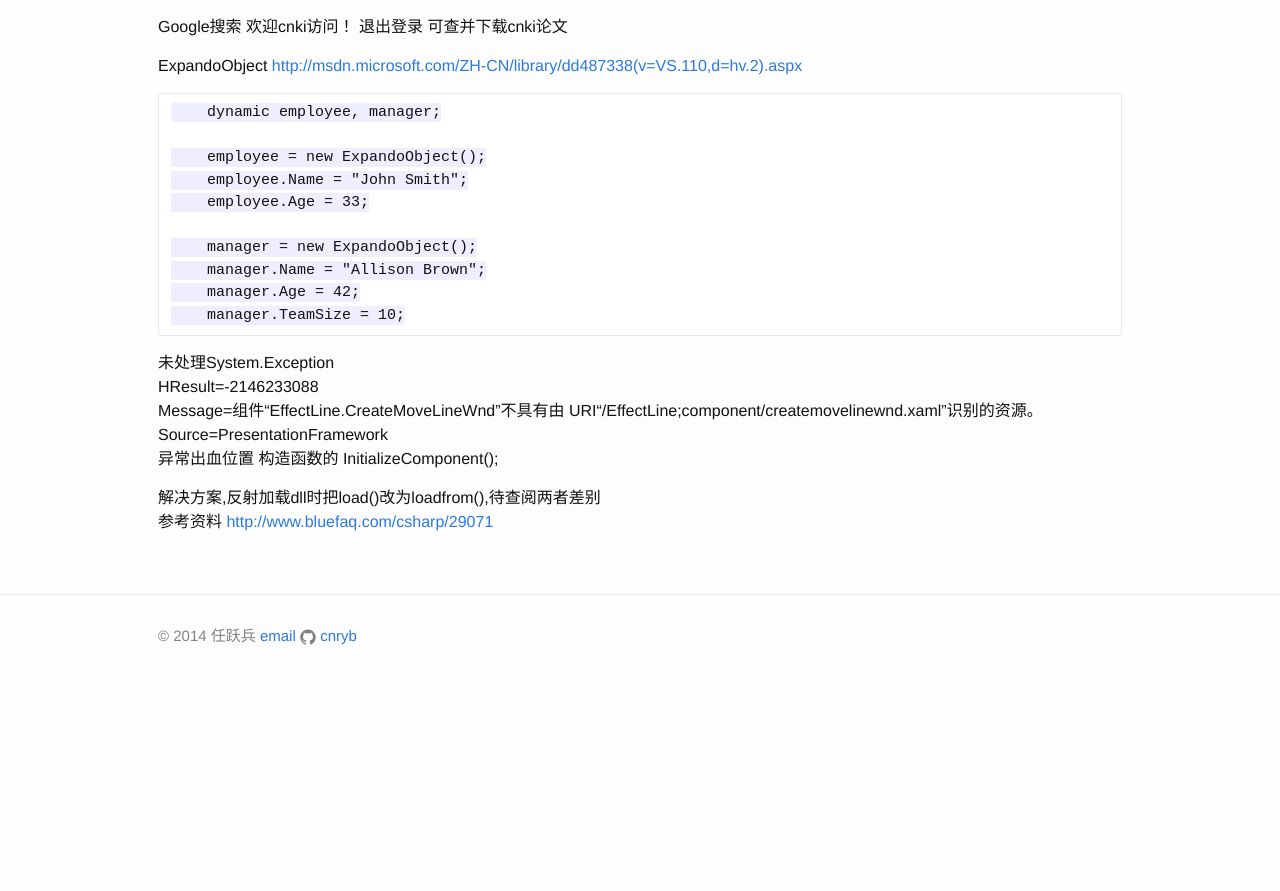
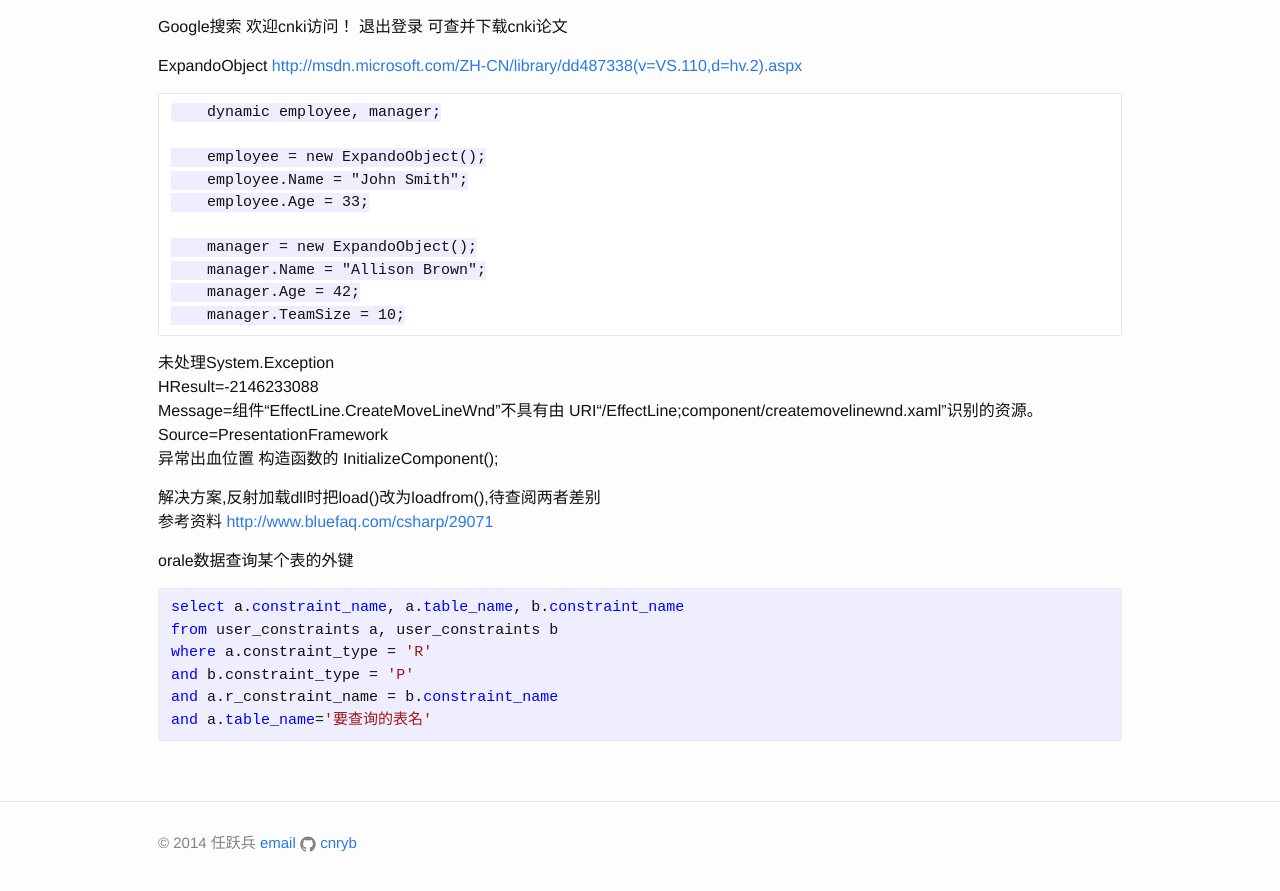
Before and after one commit to cnryb/cnryb.github.io, a Jekyll site: the page built from _posts/2014-11-03-碎碎念.md, in a window 1280 px wide and 900 px high, scrolled down 1308 px. Shown: the top 891 px of the window. Built offline with Jekyll 4.4.1, drawn with Linux system fonts in a browser that asks for light colours; nearby versions of some CDN libraries; comment, search, counter and statistics services are not loaded; before the commit the page ends 2001 px from its top, so only the background shows below that.

Commit message:
orale数据查询某个表的外键

```diff
--- a/_posts/2014-11-03-碎碎念.md
+++ b/_posts/2014-11-03-碎碎念.md
@@ -119,3 +119,15 @@ ExpandoObject
 解决方案,反射加载dll时把load()改为loadfrom(),待查阅两者差别
 参考资料
 <http://www.bluefaq.com/csharp/29071>
+
+
+
+orale数据查询某个表的外键
+{% highlight sql %}
+select a.constraint_name, a.table_name, b.constraint_name
+from user_constraints a, user_constraints b
+where a.constraint_type = 'R'
+and b.constraint_type = 'P'
+and a.r_constraint_name = b.constraint_name
+and a.table_name='要查询的表名'
+{% endhighlight %}
```
